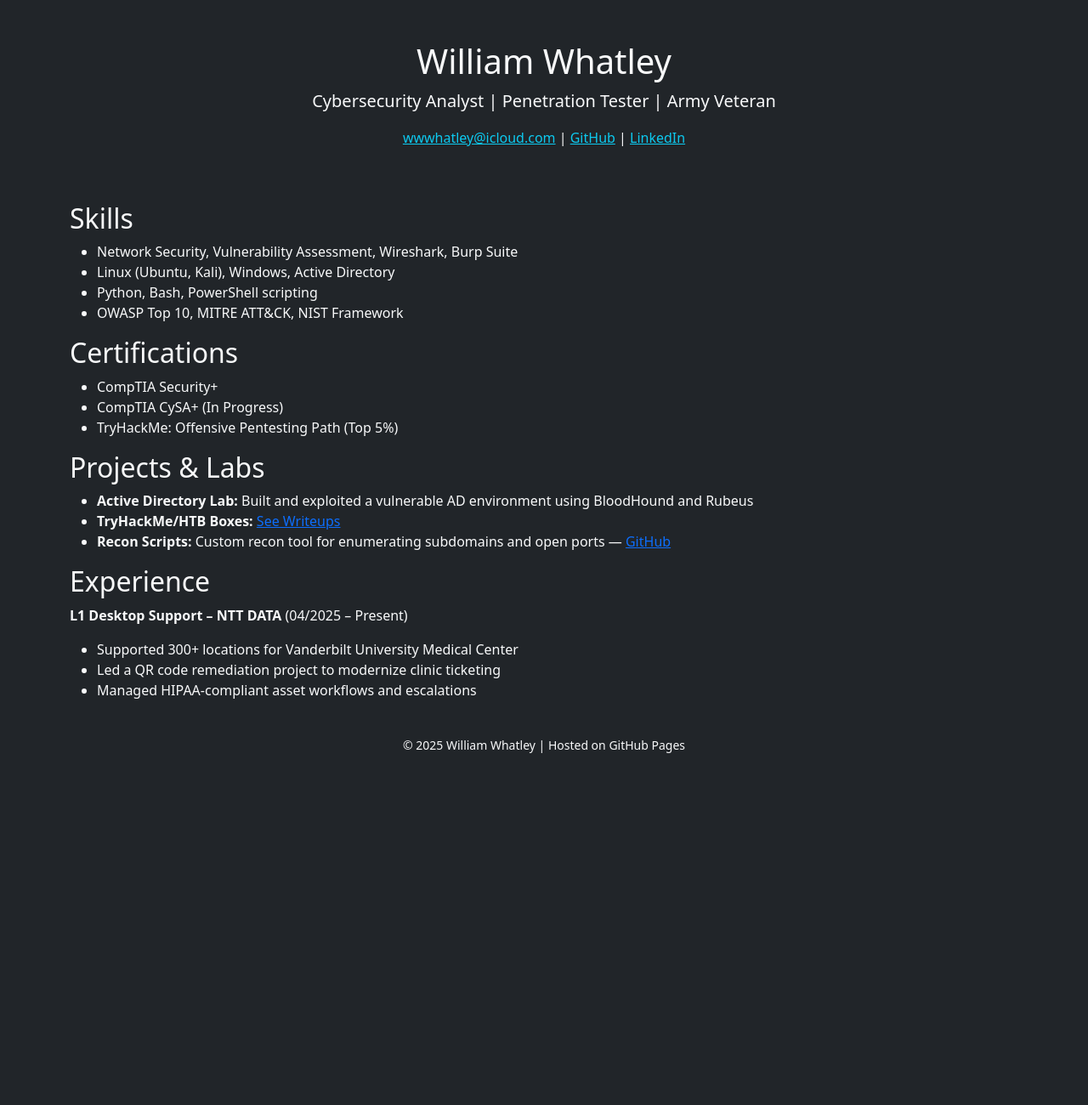
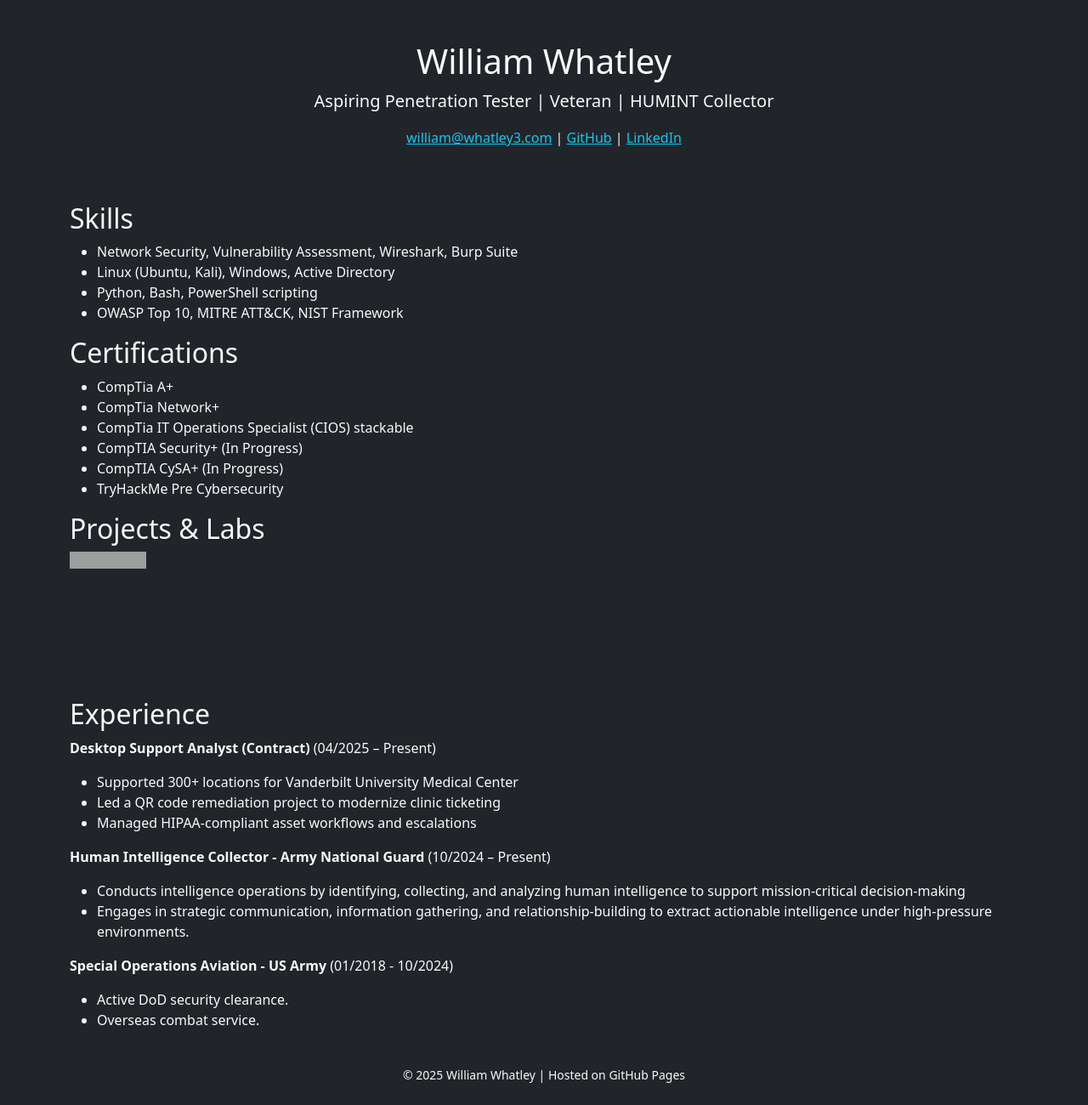
Before and after one commit to RenegadeActual/RenegadeActual.github.io, a Jekyll site: the page index.html, which Jekyll copies as it is, in a window 1280 px wide. Shown: the whole page at 85% size. Built offline with Jekyll 4.4.1, drawn with Linux system fonts in a browser that asks for light colours; before the commit the page ends 912 px from its top, so only the background shows below that; grey boxes are pictures that could not be loaded.

Commit message:
update index.html

```diff
--- a/index.html
+++ b/index.html
@@ -2,18 +2,18 @@
 <html lang="en">
 <head>
   <meta charset="UTF-8">
-  <title>William Whatley | Cybersecurity Analyst</title>
+  <title>William Whatley | Active DoD Clearance</title>
   <meta name="viewport" content="width=device-width, initial-scale=1">
   <link href="https://cdn.jsdelivr.net/npm/bootstrap@5.3.0/dist/css/bootstrap.min.css" rel="stylesheet">
 </head>
 <body class="bg-dark text-light">
   <header class="text-center py-5">
     <h1>William Whatley</h1>
-    <p class="lead">Cybersecurity Analyst | Penetration Tester | Army Veteran</p>
+    <p class="lead">Aspiring Penetration Tester | Veteran | HUMINT Collector</p>
     <p>
-      <a href="mailto:wwwhatley@icloud.com" class="text-info">wwwhatley@icloud.com</a> |
+      <a href="mailto:wwwhatley@icloud.com" class="text-info">william@whatley3.com</a> |
       <a href="https://github.com/renegadeactual" class="text-info">GitHub</a> |
-      <a href="https://linkedin.com/in/yourprofile" class="text-info">LinkedIn</a>
+      <a href="https://linkedin.com/in/william-w-whatley-iii" class="text-info">LinkedIn</a>
     </p>
   </header>
 
@@ -28,24 +28,36 @@
 
     <h2>Certifications</h2>
     <ul>
-      <li>CompTIA Security+</li>
+      <li>CompTia A+</li>
+      <li>CompTia Network+</li>
+      <li>CompTia IT Operations Specialist (CIOS) stackable</li>
+      <li>CompTIA Security+ (In Progress)</li>
       <li>CompTIA CySA+ (In Progress)</li>
-      <li>TryHackMe: Offensive Pentesting Path (Top 5%)</li>
+      <li>TryHackMe Pre Cybersecurity</li>
     </ul>
 
     <h2>Projects & Labs</h2>
+    <iframe src="https://tryhackme.com/api/v2/badges/public-profile?userPublicId=4662233" style='border:none;'></iframe>
     <ul>
-      <li><strong>Active Directory Lab:</strong> Built and exploited a vulnerable AD environment using BloodHound and Rubeus</li>
-      <li><strong>TryHackMe/HTB Boxes:</strong> <a href="#">See Writeups</a></li>
-      <li><strong>Recon Scripts:</strong> Custom recon tool for enumerating subdomains and open ports — <a href="https://github.com/renegadeactual/recon-script">GitHub</a></li>
+
     </ul>
 
     <h2>Experience</h2>
-    <p><strong>L1 Desktop Support – NTT DATA</strong> (04/2025 – Present)</p>
+    <p><strong>Desktop Support Analyst (Contract)</strong> (04/2025 – Present)</p>
     <ul>
       <li>Supported 300+ locations for Vanderbilt University Medical Center</li>
       <li>Led a QR code remediation project to modernize clinic ticketing</li>
       <li>Managed HIPAA-compliant asset workflows and escalations</li>
+    </ul>
+    <p><strong>Human Intelligence Collector - Army National Guard</strong> (10/2024 – Present)</p>
+    <ul>
+      <li>Conducts intelligence operations by identifying, collecting, and analyzing human intelligence to support mission-critical decision-making</li>
+      <li>Engages in strategic communication, information gathering, and relationship-building to extract actionable intelligence under high-pressure environments.</li>
+    </ul>
+    <p><strong>Special Operations Aviation - US Army</strong> (01/2018 - 10/2024)</p>
+    <ul>
+      <li>Active DoD security clearance.</li>
+      <li>Overseas combat service.</li>
     </ul>
   </section>
 
```
